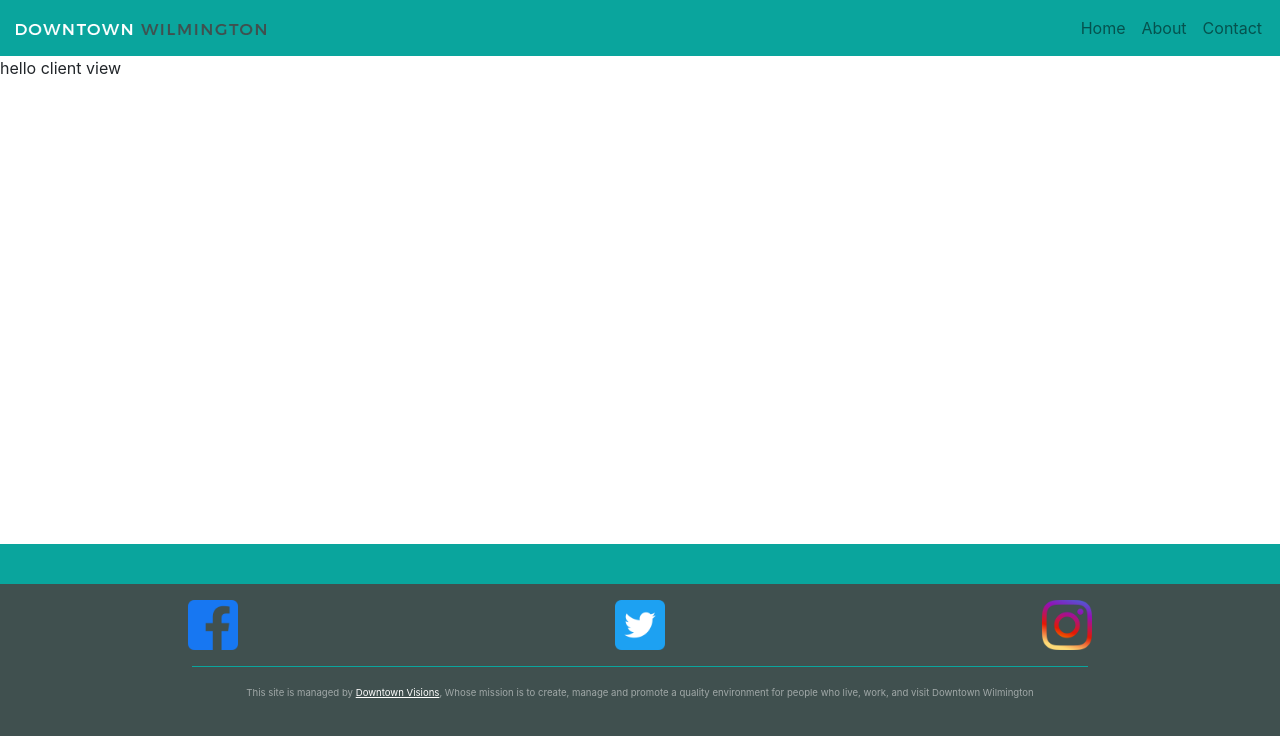
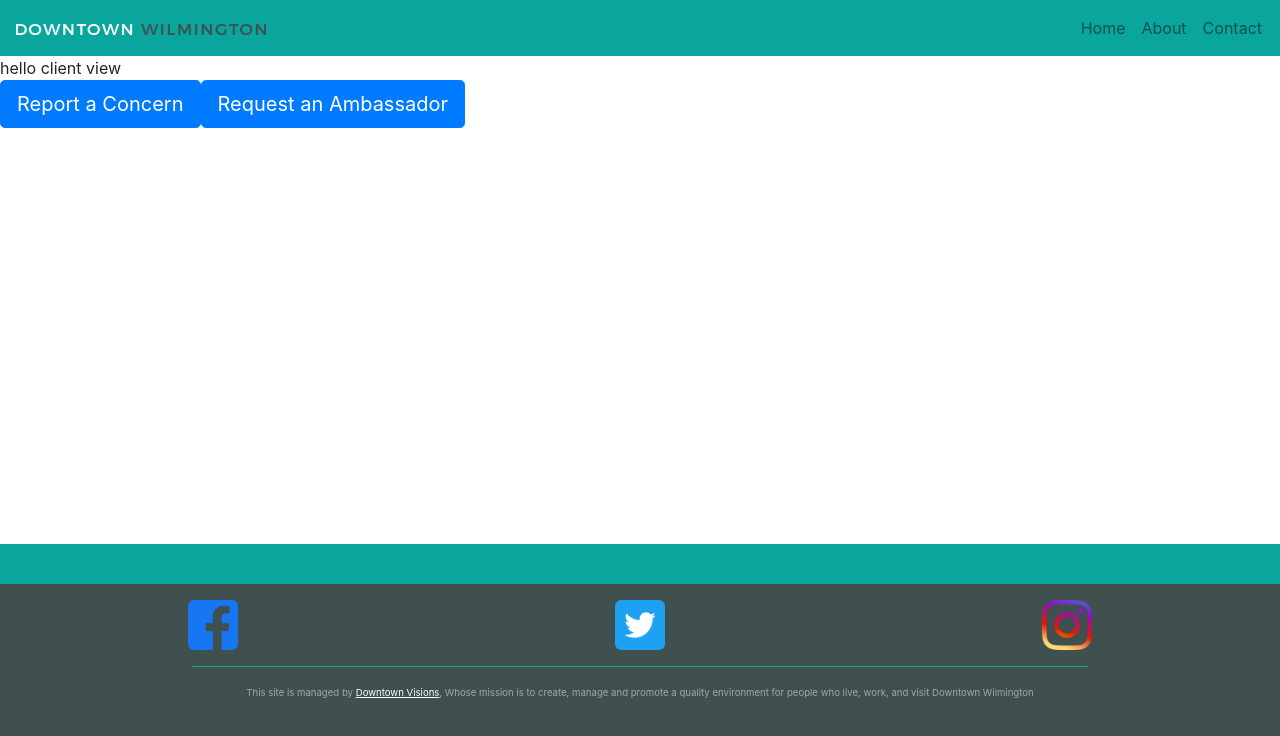
Before and after one commit to davidtrom/DTVClient, an Angular app: page / in a window 1280 px wide. Shown: the top 736 px of the page. Built offline with nearby package versions, Linux system fonts and the light colour scheme.

Commit message:
add buttons to home view html

```diff
--- a/package.json
+++ b/package.json
@@ -11,7 +11,6 @@
   },
   "private": true,
   "dependencies": {
-    "@angular-devkit/build-angular": "^0.803.21",
     "@angular/animations": "~8.1.2",
     "@angular/common": "~8.1.2",
     "@angular/compiler": "~8.1.2",
@@ -30,6 +29,7 @@
     "zone.js": "~0.9.1"
   },
   "devDependencies": {
+    "@angular-devkit/build-angular": "^0.803.23",
     "@angular/cli": "^8.3.21",
     "@angular/compiler-cli": "~8.1.2",
     "@angular/language-service": "~8.1.2",
--- a/src/app/app-routing.module.ts
+++ b/src/app/app-routing.module.ts
@@ -6,8 +6,8 @@ import { HomeViewComponent } from './clientView/home-view/home-view.component';
 
 
 const routes: Routes = [
-  { path: '', component: HomeViewComponent},
-  { path: 'login', component: LoginComponent},
+  { path: '', component: HomeViewComponent },
+  { path: 'login', component: LoginComponent },
   { path: 'register', component: RegisterUserComponent },
 
 ];
--- a/src/app/clientView/components/report-a-concern/report-a-concern.component.html
+++ b/src/app/clientView/components/report-a-concern/report-a-concern.component.html
@@ -0,0 +1 @@
+<p>Report a concern display!</p>
--- a/src/app/clientView/home-view/home-view.component.html
+++ b/src/app/clientView/home-view/home-view.component.html
@@ -2,5 +2,10 @@
 <app-header></app-header>
 hello client view
 <router-outlet name="clientView"></router-outlet>
+<div class="form-actions">
 
+<button type="button" class="btn btn-primary btn-lg">Report a Concern</button>
+<button type="button" class="btn btn-primary btn-lg">Request an Ambassador</button>
+
+</div>
 <app-footer></app-footer>
--- a/src/index.html
+++ b/src/index.html
@@ -3,7 +3,7 @@
 <html lang="en">
 <head>
   <meta charset="utf-8">
-  <title>{{{title}}}</title>
+  <title>Downtown Visions</title>
   <base href="/">
   <meta name="viewport" content="width=device-width, initial-scale=1">
   <link rel="icon" type="image/x-icon" href="favicon.ico">
```
Also changed, not shown: 1 other file (tests, documents, lock files or other folders).
